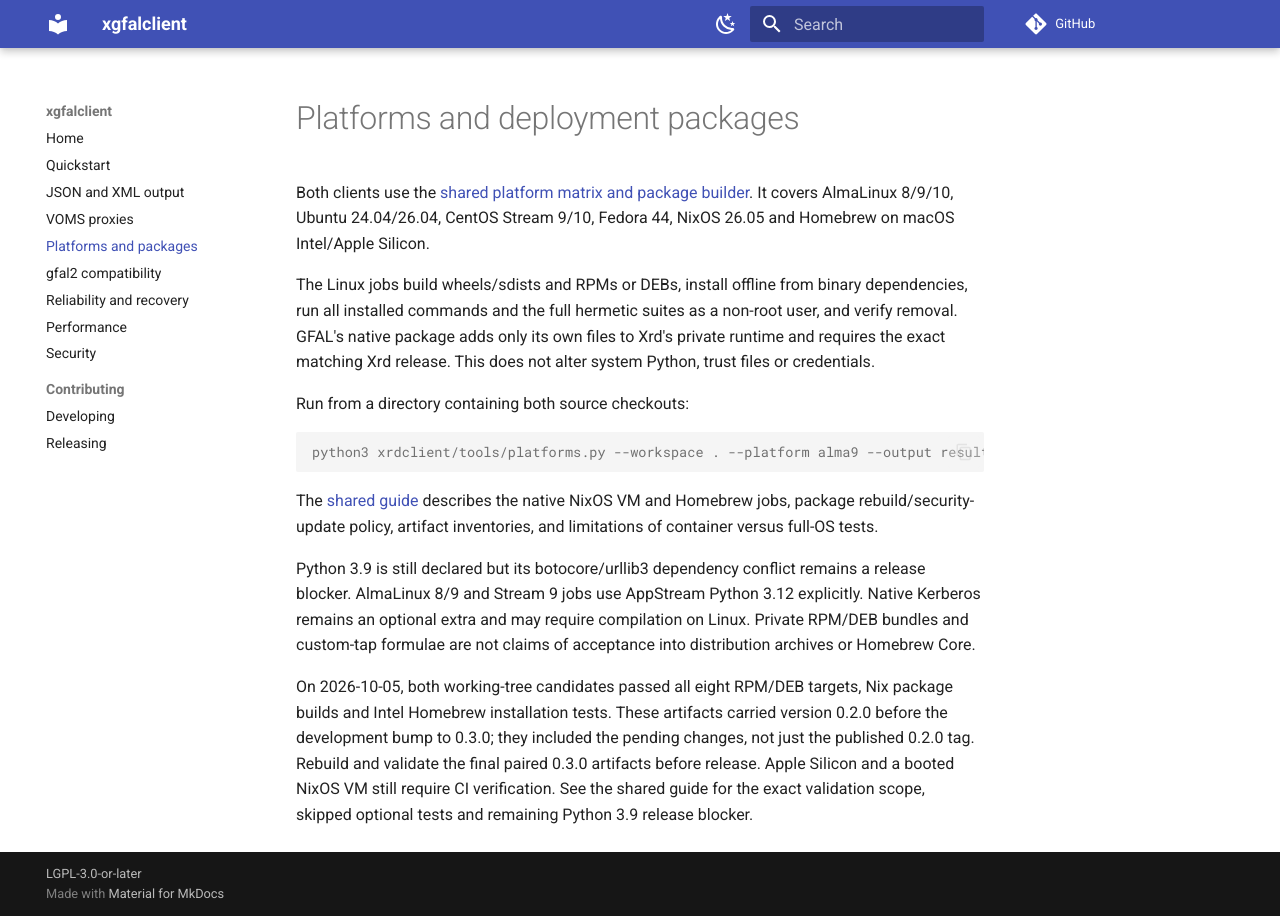
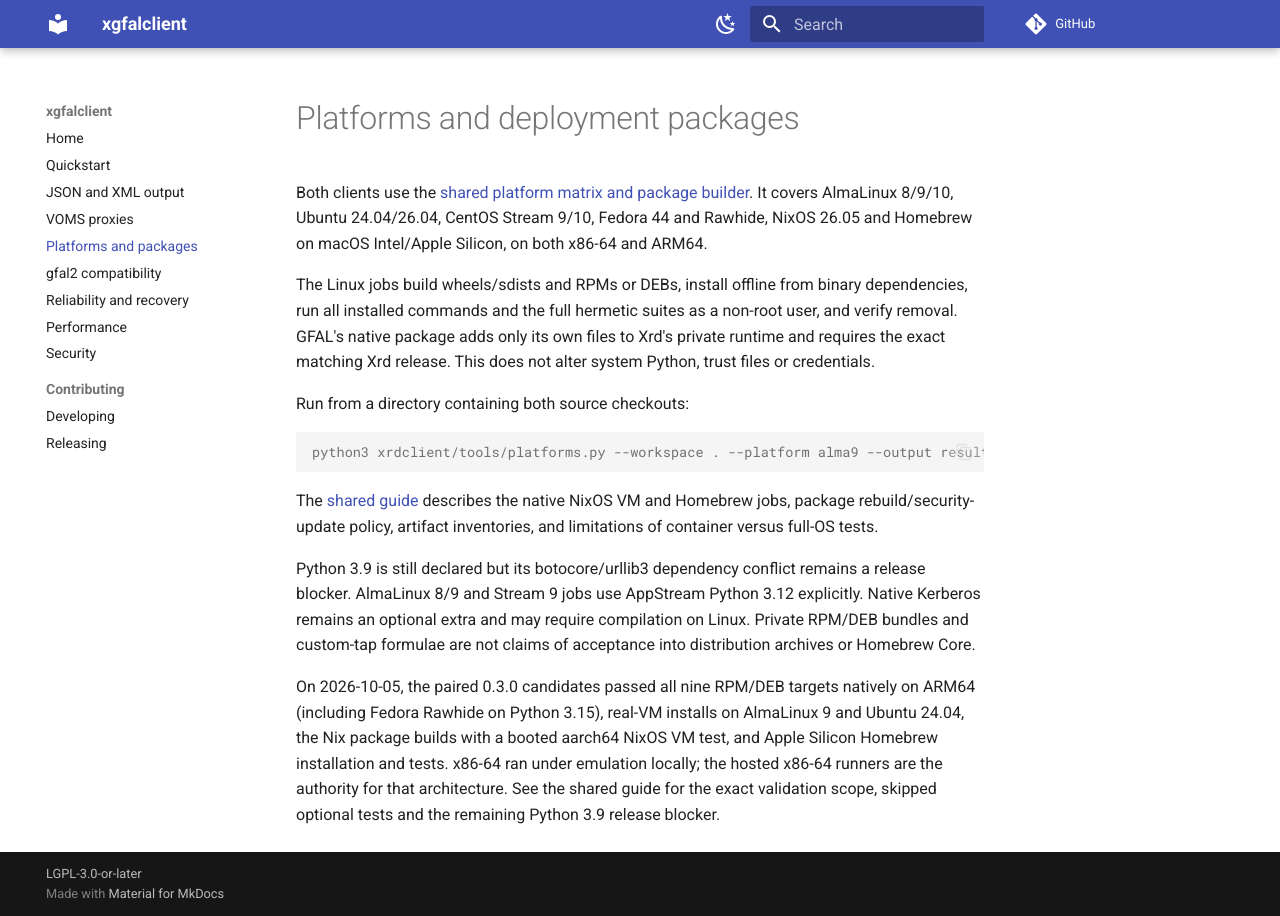
Before and after one commit to rob-c/xgfalclient, an MkDocs documentation site: the page built from docs/platforms.md, in a window 1280 px wide. Built offline with MkDocs 1.6.1 and Material for MkDocs 9.7.7, drawn with Linux system fonts in a browser that asks for light colours; comment, search, counter and statistics services are not loaded.

Commit message:
Describe the vetted dependency set and record ARM64 validation
Replace the remaining "pure Python" and "dependency-free core" wording with
the actual contract: the standard library, xrdclient and the five declared
maintained libraries. Note Fedora Rawhide and the two-architecture matrix,
and record the 0.3.0 candidate's native ARM64 validation.

Co-Authored-By: Claude Fable 5.1 <noreply@anthropic.com>

```diff
--- a/docs/platforms.md
+++ b/docs/platforms.md
@@ -1,8 +1,9 @@
 # Platforms and deployment packages
 
 Both clients use the [shared platform matrix and package builder](https://rob-c.github.io/xrdclient/platforms/).
-It covers AlmaLinux 8/9/10, Ubuntu 24.04/26.04, CentOS Stream 9/10, Fedora 44,
-NixOS 26.05 and Homebrew on macOS Intel/Apple Silicon.
+It covers AlmaLinux 8/9/10, Ubuntu 24.04/26.04, CentOS Stream 9/10, Fedora 44
+and Rawhide, NixOS 26.05 and Homebrew on macOS Intel/Apple Silicon, on both
+x86-64 and ARM64.
 
 The Linux jobs build wheels/sdists and RPMs or DEBs, install offline from binary
 dependencies, run all installed commands and the full hermetic suites as a
@@ -26,11 +27,10 @@ remains a release blocker. AlmaLinux 8/9 and Stream 9 jobs use AppStream Python
 compilation on Linux. Private RPM/DEB bundles and custom-tap formulae are not
 claims of acceptance into distribution archives or Homebrew Core.
 
-On 2026-10-05, both working-tree candidates passed all eight RPM/DEB
-targets, Nix package builds and Intel Homebrew installation tests. These
-artifacts carried version 0.2.0 before the development bump to 0.3.0; they
-included the pending changes, not just the published 0.2.0 tag. Rebuild and
-validate the final paired 0.3.0 artifacts before release. Apple
-Silicon and a booted NixOS VM still require CI verification. See the shared
-guide for the exact validation scope, skipped optional tests and remaining
-Python 3.9 release blocker.
+On 2026-10-05, the paired 0.3.0 candidates passed all nine RPM/DEB targets
+natively on ARM64 (including Fedora Rawhide on Python 3.15), real-VM installs
+on AlmaLinux 9 and Ubuntu 24.04, the Nix package builds with a booted aarch64
+NixOS VM test, and Apple Silicon Homebrew installation and tests. x86-64 ran
+under emulation locally; the hosted x86-64 runners are the authority for
+that architecture. See the shared guide for the exact validation scope,
+skipped optional tests and the remaining Python 3.9 release blocker.
--- a/mkdocs.yml
+++ b/mkdocs.yml
@@ -1,5 +1,5 @@
 site_name: xgfalclient
-site_description: A pure-Python replacement for gfal2 and gfal2-util
+site_description: A Python 3, drop-in replacement for gfal2 and gfal2-util
 site_url: https://rob-c.github.io/xgfalclient/
 repo_url: https://github.com/rob-c/xgfalclient
 copyright: LGPL-3.0-or-later
```
Also changed, not shown: CHANGELOG.md (+10 -6 lines), CONTRIBUTING.md (+8 -5 lines), src/xgfalclient/__init__.py (+5 -3 lines).
